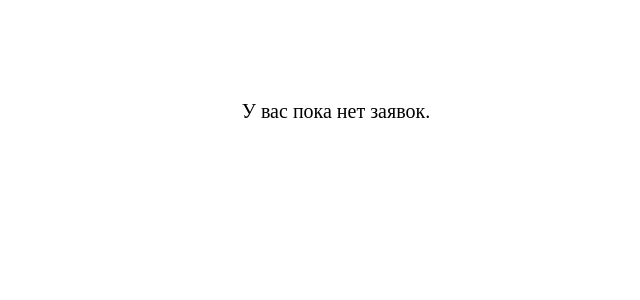
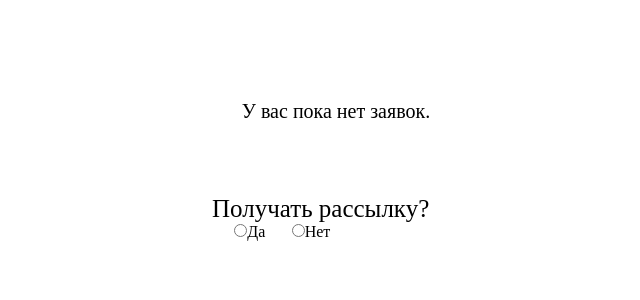
Before and after one commit to Olyx228/practica2, a Django app: page /user/profile/ in a window 1280 px wide. Shown: the part 201-501 px from the top of the page, without its empty margins (304-944 px from the left). Run offline with Django 3.2, Linux system fonts and the light colour scheme; a user stored in the database is signed in; data comes from the database, SQL or seed files in the repository; both versions use the stored data as it was after the commit.

Commit message:
RadioButton

```diff
--- a/main/static/main/style.css
+++ b/main/static/main/style.css
@@ -158,7 +158,13 @@ select::after {
     transform: translateY(-50%);
     pointer-events: none;
 }
-
+.Rassilka{
+    margin-left: 40%;
+    margin-top: 5%;
+}
+.Rassilka input{
+    margin-left: 3%;
+}
 .request{
     display: flex;
     flex-wrap: wrap;
--- a/user/templates/user/profile.html
+++ b/user/templates/user/profile.html
@@ -33,5 +33,10 @@
     {% endif %}
     </div>
     </div>
+    <div class="Rassilka">
+        <p>Получать рассылку?</p>
+        <input type="radio" name ="RassilkaButton">Да</input>
+        <input type="radio" name ="RassilkaButton">Нет</input>
+    </div>
 </main>
 {% endblock %}
--- a/user/templates/user/register.html
+++ b/user/templates/user/register.html
@@ -55,5 +55,9 @@
     </div>
 
     <button type="submit" class="btn">Зарегистрироваться</button>
+    <div>Получать рассылку?
+        <input type="radio" name="RassilkaButtonRegister">Да</input>
+        <input type="radio" name="RassilkaButtonRegister">Нет</input>
+    </div>
 </form>
 {% endblock %}
```
Also changed, not shown: db.sqlite3.
